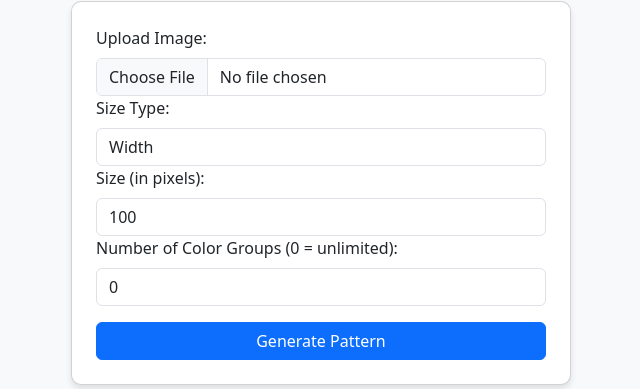
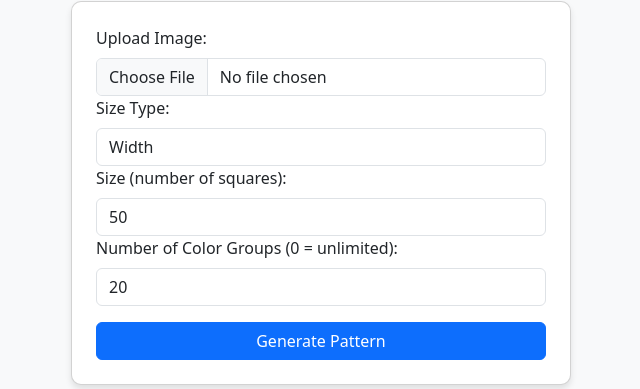
Before and after one commit to ottowong/cross-stitch-pattern-from-image, a Flask app: page / in a window 1280 px wide. Shown: the part 95-484 px from the top of the page, without its empty margins (319-959 px from the left). Run offline with Flask 3, Linux system fonts and the light colour scheme.

Commit message:
Change default values to more reasonable ones

```diff
--- a/templates/index.html
+++ b/templates/index.html
@@ -14,11 +14,11 @@
         <option value="height">Height</option>
     </select>
 
-    <label for="size_value" class="form-label">Size (in pixels):</label>
-    <input type="number" name="size_value" value="100" min="10" max="500" class="form-control" required>
+    <label for="size_value" class="form-label">Size (number of squares):</label>
+    <input type="number" name="size_value" value="50" min="10" max="500" class="form-control" required>
 
     <label for="num_colors" class="form-label">Number of Color Groups (0 = unlimited):</label>
-    <input type="number" name="num_colors" value="0" min="0" max="489" class="form-control" required>
+    <input type="number" name="num_colors" value="20" min="0" max="489" class="form-control" required>
 
     <button type="submit" class="btn btn-primary mt-3">Generate Pattern</button>
 </form>
```
